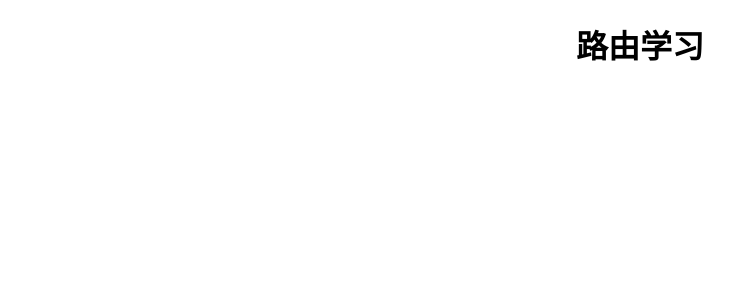
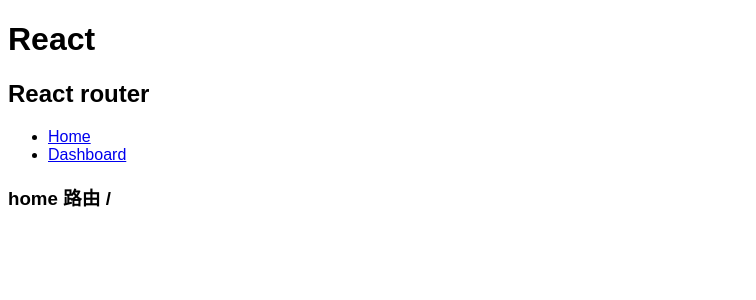
Before and after one commit to dale426/create-react-app, a React (Create React App) app: page / in a window 1280 px wide. Shown: the top 300 px of the page, without its empty margins (0-756 px from the left). Built offline with nearby package versions, Linux system fonts and the light colour scheme.

Commit message:
initial commit

```diff
--- a/src/App.js
+++ b/src/App.js
@@ -1,16 +1,11 @@
 import React from "react";
 import "./styles.css";
-import { BrowserRouter, Route } from "react-router-dom";
-import Dashboard from "./pages/Dashboard";
+import RoutesPage from './router'
 export default function App() {
   return (
     <div className="App">
-      <h1>路由学习</h1>
-      <BrowserRouter>
-        <Route path="/dashboard">
-          <h3>路由一</h3>
-        </Route>
-      </BrowserRouter>
+      <h1>React</h1>
+      <RoutesPage/>
     </div>
   );
 }
--- /dev/null
+++ b/src/router/index.jsx
@@ -0,0 +1,32 @@
+import React from "react";
+import { BrowserRouter, Route, Link, Switch } from "react-router-dom";
+import Dashboard from "../pages/Dashboard";
+export default function RoutesPage() {
+  return (
+    <>
+      <BrowserRouter>
+        <h2>React router</h2>
+        {/* 导航 */}
+        <ul>
+          <li>
+            <Link to="/">Home</Link>
+          </li>
+          <li>
+            <Link to="/dashboard">Dashboard</Link>
+          </li>
+        </ul>
+        {/* 路由组件加载 */}
+        <Switch>
+          {/* 沒有子路由需要添加 exact参数 */}
+          <Route exact path="/">
+            <h3>home 路由 /</h3>
+          </Route>
+          <Route path="/dashboard">
+            <span>路由 dashboard</span>
+            <Dashboard />
+          </Route>
+        </Switch>
+      </BrowserRouter>
+    </>
+  );
+}
--- a/src/styles.css
+++ b/src/styles.css
@@ -1,4 +1,4 @@
 .App {
   font-family: sans-serif;
-  text-align: center;
+  /* text-align: center; */
 }
```
Also changed, not shown: src/router/index.js (deleted).
